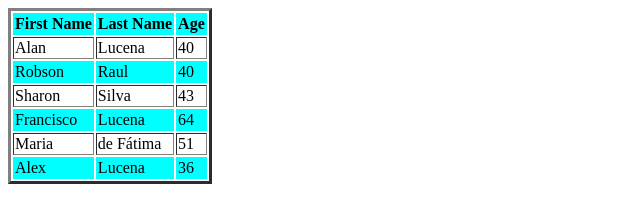
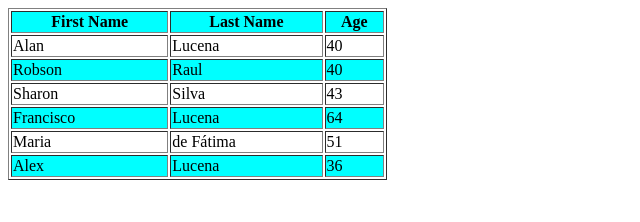
Before and after one commit to lucenajj/zebra_table, a plain HTML site: page index.html in a window 1280 px wide. Shown: the whole page, without its empty margins (0-640 px from the left). Drawn offline with Linux system fonts and the light colour scheme.

Commit message:
Finish code

```diff
--- a/index.html
+++ b/index.html
@@ -9,7 +9,7 @@
 </head>
 <body>
     <div>
-        <table border="3">
+        <table border="1" width="30%">
             <tr>
                 <th>First Name</th>
                 <th>Last Name</th>
--- a/style.css
+++ b/style.css
@@ -1,5 +1,6 @@
 tr:nth-child(2n+1){
     background-color: aqua;
-    border:  solid #ff00;
-
 }
+table{
+    align-items: center;
+}
```
